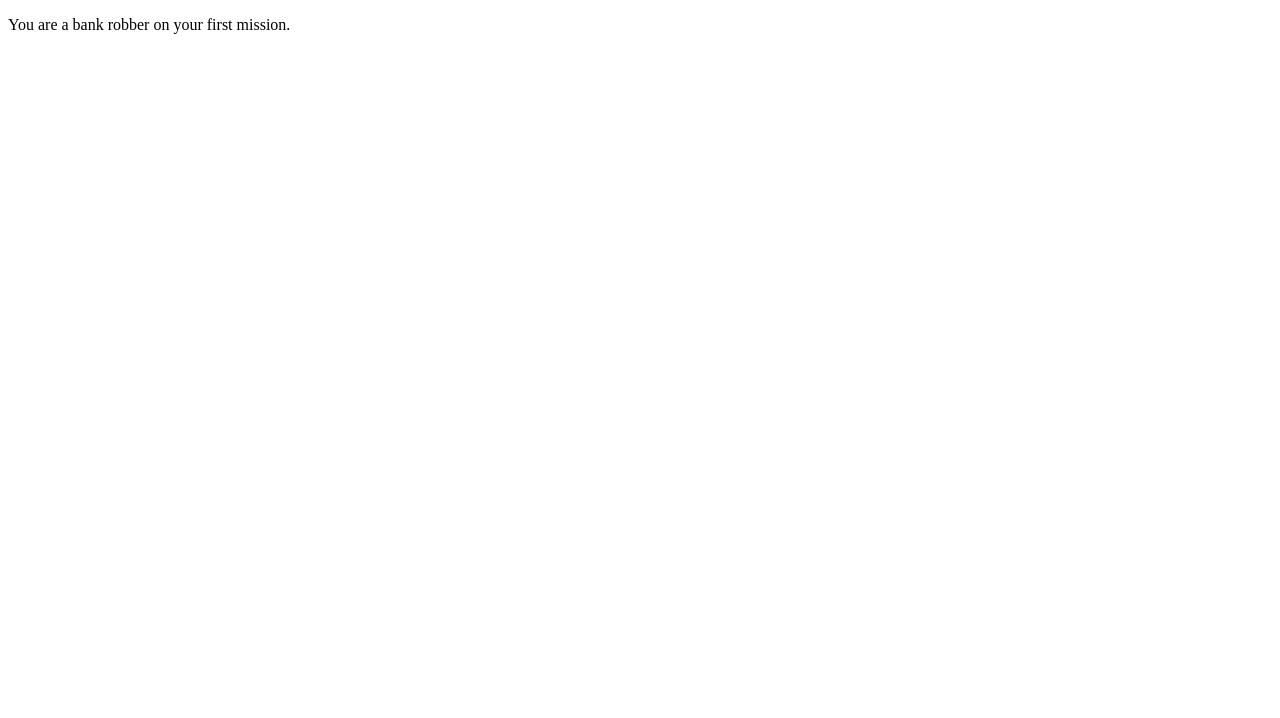
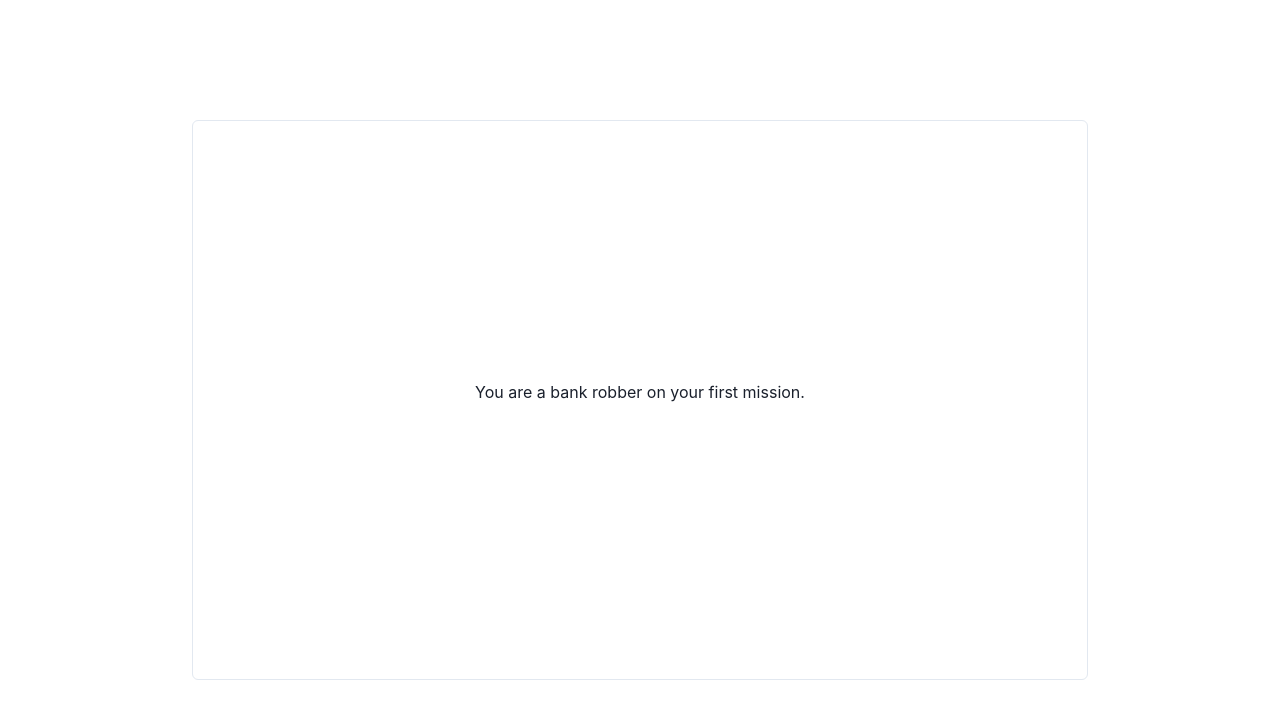
Before and after one commit to sofia819/text-rpg, a React (Create React App) app: page / in a window 1280 px wide. Shown: the top 718 px of the page. Built offline with nearby package versions, Linux system fonts and the light colour scheme.

Commit message:
Use Chakra UI components

```diff
--- a/package.json
+++ b/package.json
@@ -3,10 +3,14 @@
   "version": "0.1.0",
   "private": true,
   "dependencies": {
+    "@chakra-ui/react": "^2.4.9",
+    "@emotion/react": "^11.10.5",
+    "@emotion/styled": "^11.10.5",
     "@types/jest": "^29.4.0",
     "@types/node": "^18.11.18",
     "@types/react": "^18.0.27",
     "@types/react-dom": "^18.0.10",
+    "framer-motion": "^9.0.2",
     "react": "^18.2.0",
     "react-dom": "^18.2.0",
     "react-scripts": "5.0.1",
--- a/src/App.js
+++ b/src/App.js
@@ -1,9 +1,14 @@
 import React from 'react';
+import { ChakraProvider } from '@chakra-ui/react';
 import story from './default.json';
 import DialoguePanel from './components/DialougePanel';
 
 const App = () => {
-  return <DialoguePanel story={story} />;
+  return (
+    <ChakraProvider>
+      <DialoguePanel story={story} />
+    </ChakraProvider>
+  );
 };
 
 export default App;
--- a/src/components/Dialogue.js
+++ b/src/components/Dialogue.js
@@ -1,15 +1,45 @@
-const Dialogue = ({ text, options, handleOptionClick }) => {
+import {
+  Button,
+  ButtonGroup,
+  Text,
+  Box,
+  Center,
+  VStack,
+} from '@chakra-ui/react';
+
+const Dialogue = ({
+  text,
+  options,
+  handleOptionClick,
+  isOnLastDialogue,
+  handleRestart,
+}) => {
   return (
-    <>
-      <>{text}</>
-      {options.map((option) => {
-        return (
-          <button onClick={() => handleOptionClick(option.section)}>
-            {option.option}
-          </button>
-        );
-      })}
-    </>
+    <Box>
+      <VStack spacing="1em">
+        <Box maxWidth="50vw">
+          <Text align="center">{text}</Text>
+        </Box>
+        <Center>
+          {options?.length > 0 && (
+            <ButtonGroup>
+              <VStack spacing="1em">
+                {options.map((option) => {
+                  return (
+                    <Button onClick={() => handleOptionClick(option.section)}>
+                      {option.option}
+                    </Button>
+                  );
+                })}
+              </VStack>
+            </ButtonGroup>
+          )}
+          {isOnLastDialogue && options?.length === 0 && (
+            <Button onClick={handleRestart}>Restart</Button>
+          )}
+        </Center>
+      </VStack>
+    </Box>
   );
 };
 
--- a/src/components/DialougePanel.js
+++ b/src/components/DialougePanel.js
@@ -1,4 +1,5 @@
 import { useState } from 'react';
+import { Flex, Card, Center, Box } from '@chakra-ui/react';
 import SectionPanel from './SectionPanel';
 
 const DialoguePanel = ({ story }) => {
@@ -11,10 +12,23 @@ const DialoguePanel = ({ story }) => {
   });
 
   return (
-    <SectionPanel
-      section={sections[currentSection]}
-      setCurrentSection={setCurrentSection}
-    />
+    <Box w="100vw" h="100vh">
+      <Center width="100vw" height="100vh">
+        <Card variant="outline" width="70vw" height="70vh">
+          <Flex
+            width="100%"
+            height="100%"
+            alignContent="center"
+            justifyContent="center"
+          >
+            <SectionPanel
+              section={sections[currentSection]}
+              setCurrentSection={setCurrentSection}
+            />
+          </Flex>
+        </Card>
+      </Center>
+    </Box>
   );
 };
 
--- a/src/components/SectionPanel.js
+++ b/src/components/SectionPanel.js
@@ -1,4 +1,5 @@
 import { useState } from 'react';
+import { Center } from '@chakra-ui/react';
 import Dialogue from './Dialogue';
 
 const SectionPanel = ({ section, setCurrentSection }) => {
@@ -15,16 +16,25 @@ const SectionPanel = ({ section, setCurrentSection }) => {
     setCurrentSection(optionSection);
   };
 
+  const handleRestart = () => {
+    setCurrentDialogueIndex(0);
+    setCurrentSection(1);
+  };
+
+  const isOnLastDialogue = currentDialogueIndex === section.length - 1;
+
   const currentDialogue = section[currentDialogueIndex];
   return (
-    <p onClick={handleDialogueClick}>
+    <Center onClick={handleDialogueClick}>
       <Dialogue
         text={currentDialogue.text}
         options={currentDialogue.options}
         handleDialogueClick={handleDialogueClick}
         handleOptionClick={handleOptionClick}
+        isOnLastDialogue={isOnLastDialogue}
+        handleRestart={handleRestart}
       />
-    </p>
+    </Center>
   );
 };
 
--- a/src/default.json
+++ b/src/default.json
@@ -129,7 +129,7 @@
         "options": []
       },
       {
-        "text": "You turn",
+        "text": "You turn:",
         "options": [
           {
             "option": "Left",
```
Also changed, not shown: 1 other file (tests, documents, lock files or other folders).
